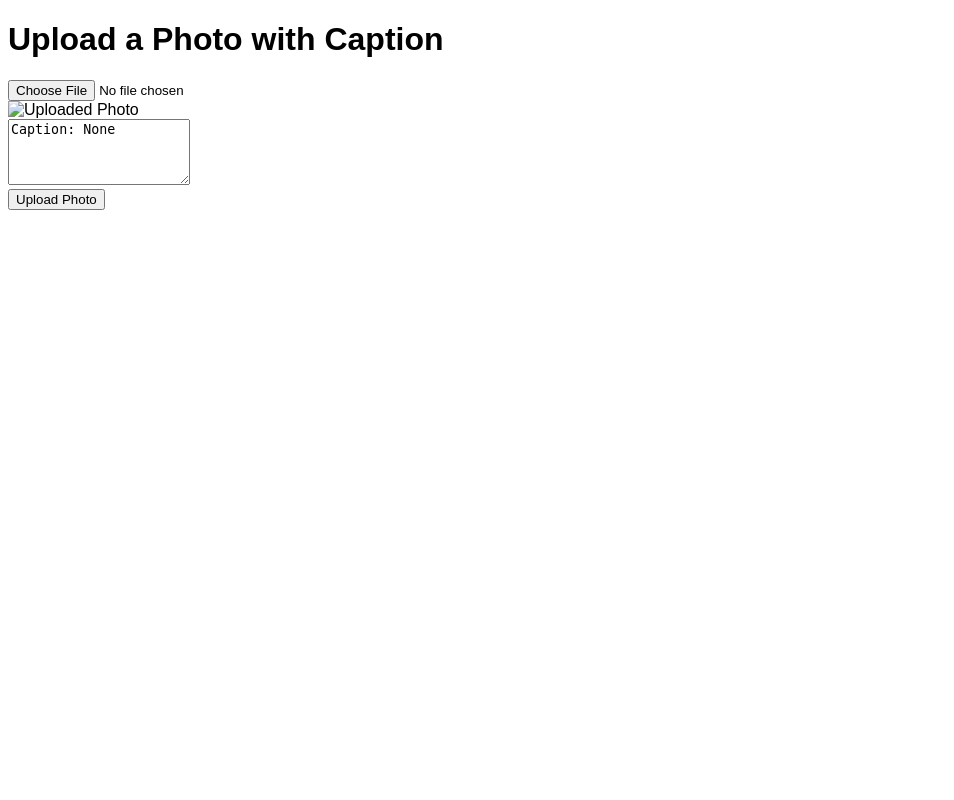
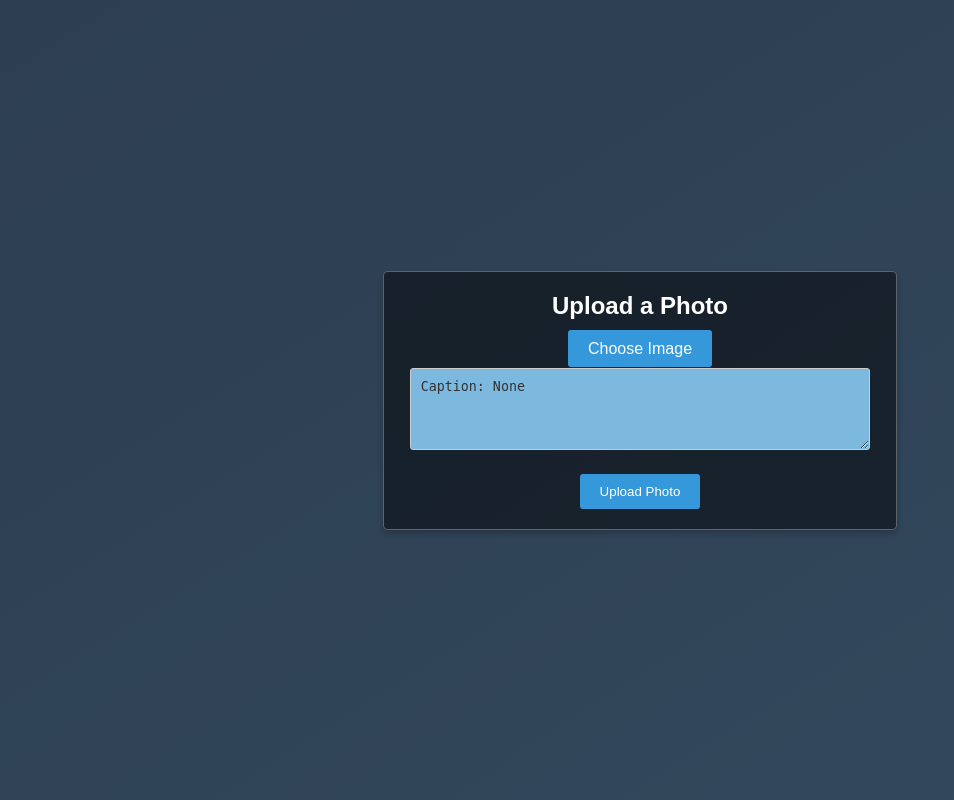
Before and after one commit to pseudoemperor/Image_Captioning, a Flask app: page / in a window 1280 px wide. Shown: the whole page, without its empty margins (0-954 px from the left). Run offline with Flask 3, Linux system fonts and the light colour scheme.

Commit message:
Added Web Interface

```diff
--- a/templates/predict.html
+++ b/templates/predict.html
@@ -5,28 +5,123 @@
     <meta name="viewport" content="width=device-width, initial-scale=1.0">
     <title>Photo Upload with Caption</title>
     <style>
-        /* Add your CSS styles here for styling the page */
         body {
+            margin: 0;
+            padding: 0;
             font-family: Arial, sans-serif;
+            background: linear-gradient(to bottom right, #2c3e50, #34495e); /* Dark theme gradient */
+            color: #fff;
+            display: flex;
+            flex-direction: column;
+            align-items: center;
+            justify-content: center;
+            height: 100vh;
         }
+        .upload-container {
+            background-color: rgba(0, 0, 0, 0.5); /* Dark background with transparency */
+            border: 1px solid rgba(255, 255, 255, 0.3);
+            padding: 20px;
+            border-radius: 5px;
+            text-align: center;
+            box-shadow: 0 4px 6px rgba(0, 0, 0, 0.2);
+        }
+        .upload-container h2 {
+            margin-top: 0;
+            margin-bottom: 20px;
+        }
+        .upload-label {
+            background-color: #3498db;
+            color: #fff;
+            padding: 10px 20px;
+            border-radius: 3px;
+            cursor: pointer;
+        }
+
+        .upload-label:hover {
+            background-color: #2980b9;
+        }
+
+        .upload-container h2 {
+            margin-top: 0;
+            margin-bottom: 20px;
+        }
+
         #photo-preview {
             max-width: 100%;
-            max-height: 300px;
+            max-height: 200px;
+            margin-top: 20px;
+            display: none;
+            align-content: center;
+
+        }
+        #caption-input {
+            width: 93%;
+            padding: 10px;
+            margin-top: 10px; /* Adjust margin-top for alignment */
+            margin-bottom: 20px;  /* Add margin-bottom for spacing */
+            border: 1px solid #ccc;
+            border-radius: 3px;
+            resize: vertical;
+            background-color: #7db8df; /* Lighter background color with transparency */
+            color: #333; /* Text color */
+        }
+
+        #submit-button {
+            background-color: #3498db;
+            color: #fff;
+            padding: 10px 20px;
+            border: none;
+            border-radius: 3px;
+            cursor: pointer;
+        }
+
+        #submit-button:hover {
+            background-color: #2980b9;
+        }
+        #file-upload{
+            display: none;
         }
     </style>
 </head>
 <body>
-    <h1>Upload a Photo with Caption</h1>
+    <div class= 'upload-container'>
+        <h2>Upload a Photo</h2>
+        <form id="photo-form" method='post' action="/" enctype = "multipart/form-data">
+            <label for="file-upload" class="upload-label" required>Choose Image</label>
+            <input type="file" id ='file-upload' name='Image'>
+            <img src="" id="photo-preview" alt="Uploaded Photo">
+            <textarea id="caption-input" rows=4 readonly>Caption: {{caption}}</textarea>
+            <button id='submit-button' type="submit" value ="Upload">Upload Photo</button>
+        </form>
+</div>
+<script>
+    // Display selected image in the preview
+    const fileUpload = document.getElementById('file-upload');
+    const imagePreview = document.getElementById('photo-preview');
+    const textArea = document.getElementById('caption-input');
+    const generateButton = document.getElementById('submit-button'); // Added the generate button
 
-    <!-- Photo Upload Form -->
-    <form id="photo-form" method='post' action="/" enctype = "multipart/form-data">
-        <input type="file" name='Image' required>
-        <br>
-        <img id="photo-preview" src="" alt="Uploaded Photo">
-        <br>
-        <textarea id="caption-input" rows="4">Caption: {{caption}}</textarea>
-        <br>
-        <button type="submit" value ="Upload">Upload Photo</button>
-    </form>
+    fileUpload.addEventListener('change', function () {
+        const file = fileUpload.files[0];
+        if(file){
+            const reader = new FileReader();
+
+            reader.onload = function (e) {
+                imagePreview.src = e.target.result;
+                imagePreview.style.display = 'block';
+                textArea.style.display = 'block';
+                generateButton.style.display = 'block';
+            }
+            reader.readAsDataURL(file);
+        }
+
+    });
+
+    // Add an event listener to the generate button
+    generateButton.addEventListener('click', function (e) {
+        textArea.value = {{caption}};
+    });
+
+</script>
 </body>
 </html>
```
